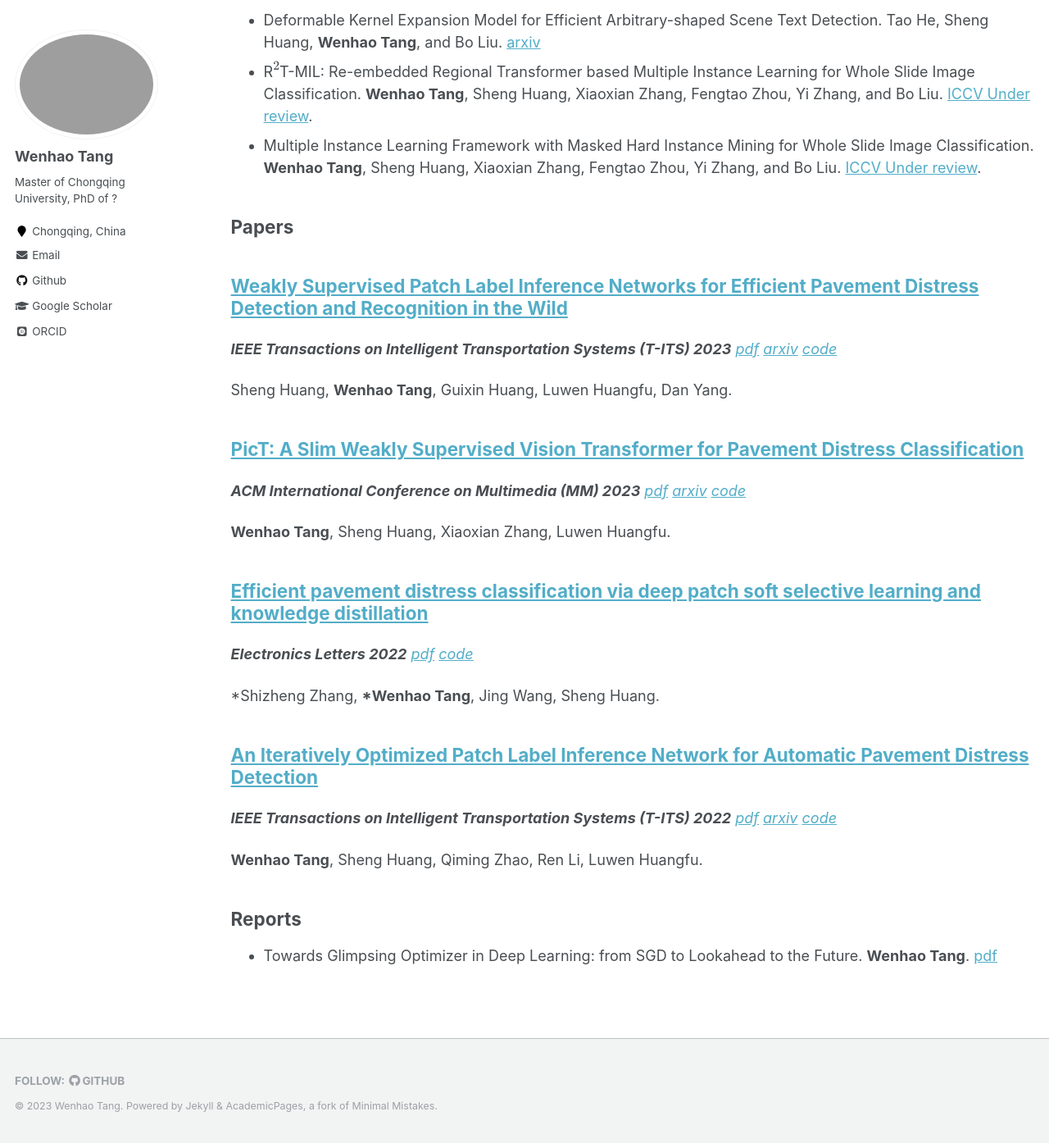
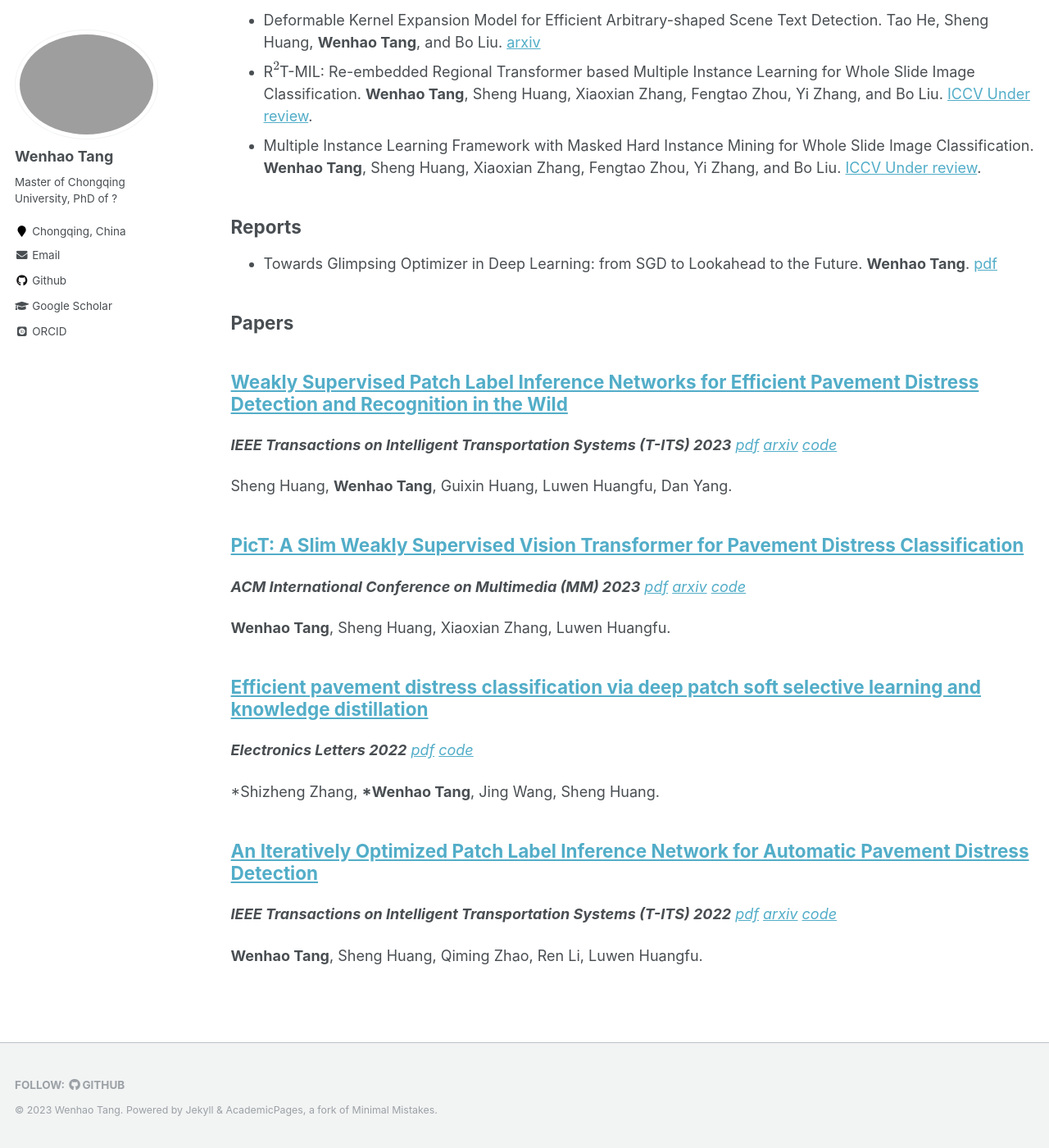
Before and after one commit to DearCaat/DearCaat.github.io, a Jekyll site: the page built from _pages/publications.md, in a window 1280 px wide and 1400 px high, scrolled down 321 px. Shown: the whole window at 82% size. Built offline with Jekyll 4.4.1, drawn with Linux system fonts in a browser that asks for light colours; some web fonts are replaced; formulas are drawn with MathJax 3.

```diff
--- a/_pages/publications.md
+++ b/_pages/publications.md
@@ -17,10 +17,10 @@ author_profile: true
 - R$^2$T-MIL: Re-embedded Regional Transformer based Multiple Instance Learning for Whole Slide Image Classification. **Wenhao Tang**, Sheng Huang, Xiaoxian Zhang, Fengtao Zhou, Yi Zhang, and Bo Liu. [ICCV Under review]().
 - Multiple Instance Learning Framework with Masked Hard Instance Mining for Whole Slide Image Classification. **Wenhao Tang**, Sheng Huang, Xiaoxian Zhang, Fengtao Zhou, Yi Zhang, and Bo Liu. [ICCV Under review]().
 
+## Reports
+- Towards Glimpsing Optimizer in Deep Learning: from SGD to Lookahead to the Future. **Wenhao Tang**. <a href="{{ base_path }}/files/towards_glimpsing_optimizer_in_deep_learning__from_sgd_to_lookahead_to_the_future.pdf">pdf</a>
+
 ## Papers
 {% for post in site.publications reversed %}
   {% include archive-single.html %}
 {% endfor %}
-
-## Reports
-- Towards Glimpsing Optimizer in Deep Learning: from SGD to Lookahead to the Future. **Wenhao Tang**. <a href="{{ base_path }}/files/towards_glimpsing_optimizer_in_deep_learning__from_sgd_to_lookahead_to_the_future.pdf">pdf</a>
```
